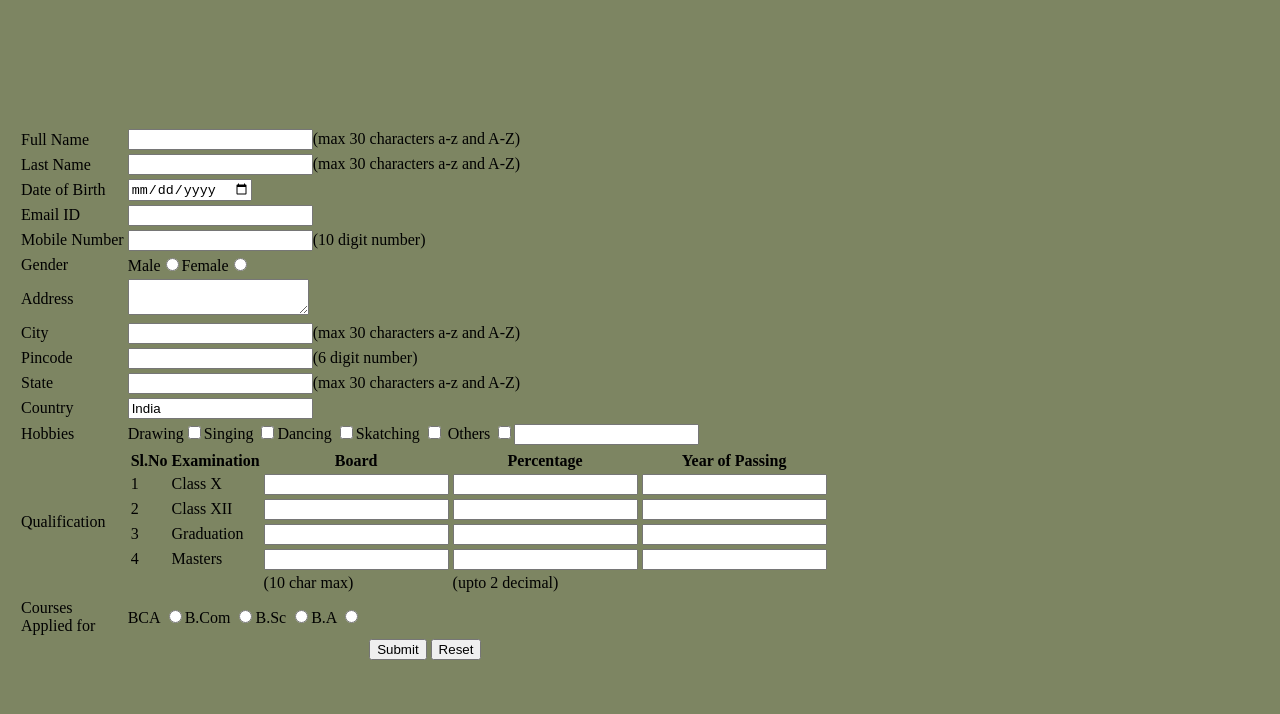
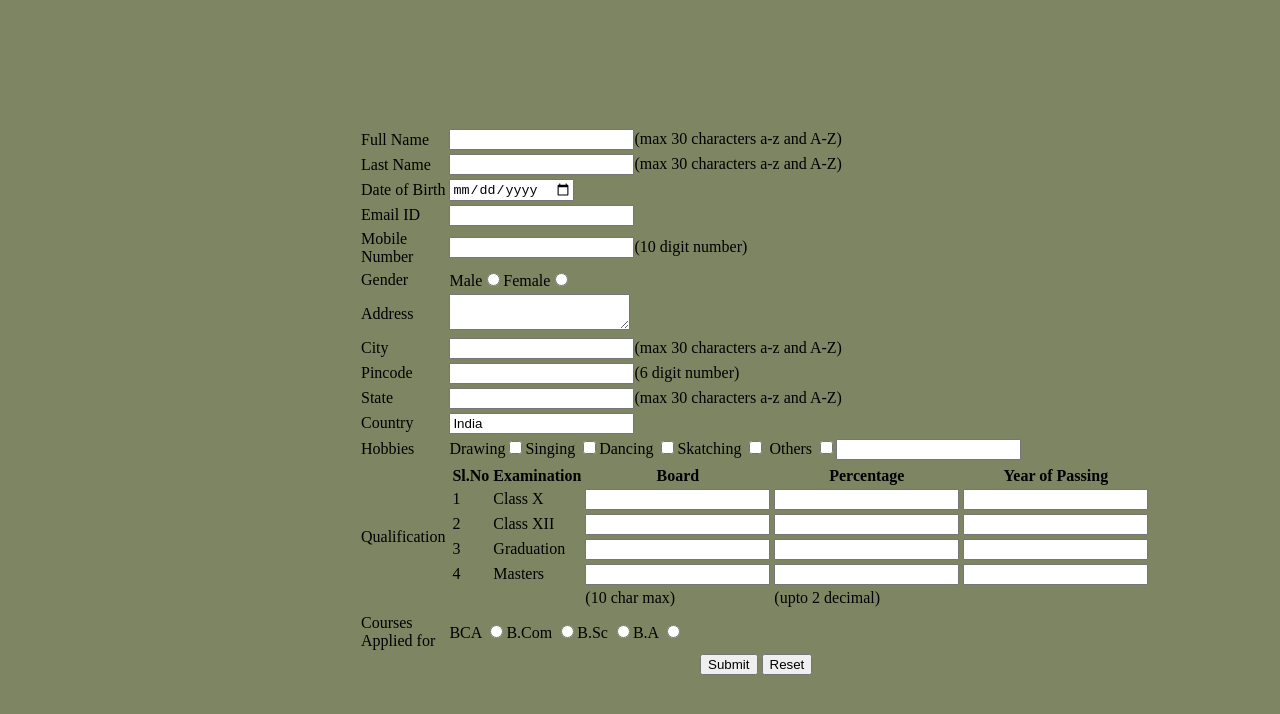
Before and after one commit to abhijithpr123/Frontend-, a plain HTML site: page HTML/formwork1.html in a window 1280 px wide. Drawn offline with Linux system fonts and the light colour scheme.

Commit message:
Form edited

```diff
--- a/HTML/formwork1.html
+++ b/HTML/formwork1.html
@@ -11,7 +11,7 @@
     </style>
 </head>
 <body>
-    <table style="margin: 10% 10px 10% 10px;">
+    <table style="margin: 10%  350px 10%  350px;">
         <form action="">
             <tr>
                 <td>Full Name</td>
```
